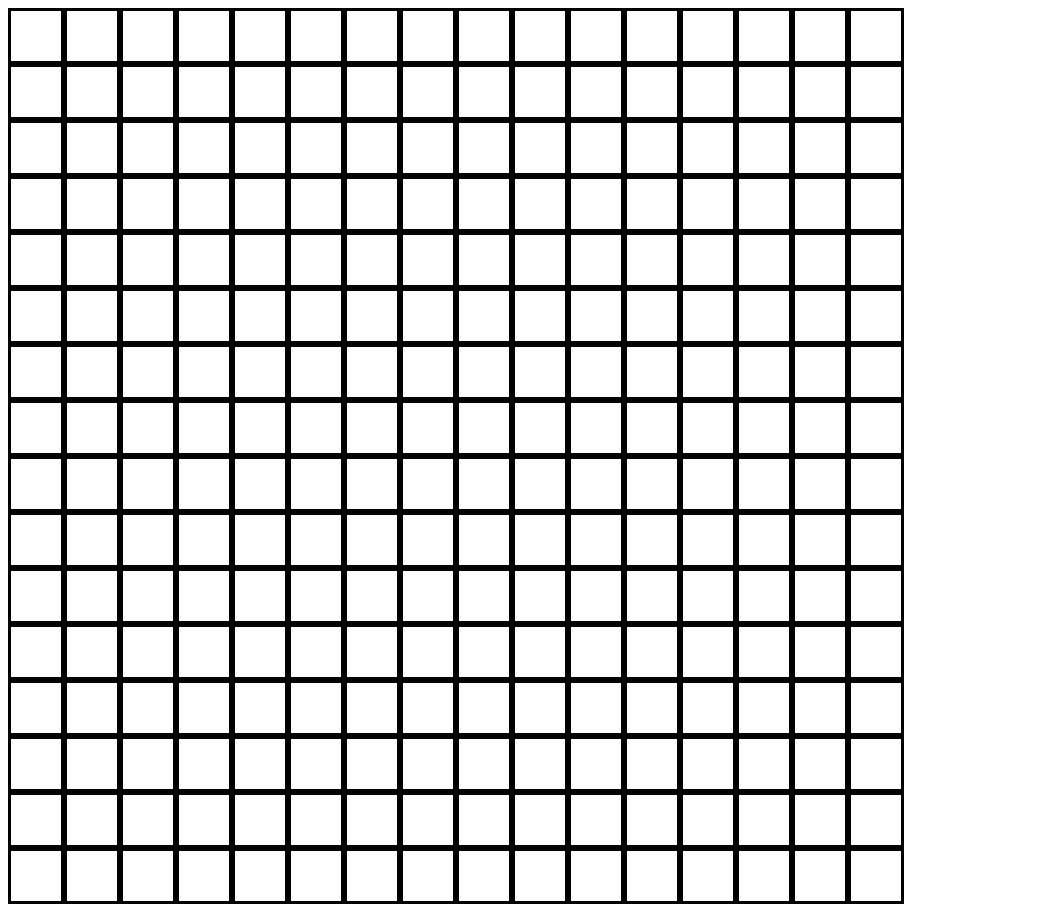
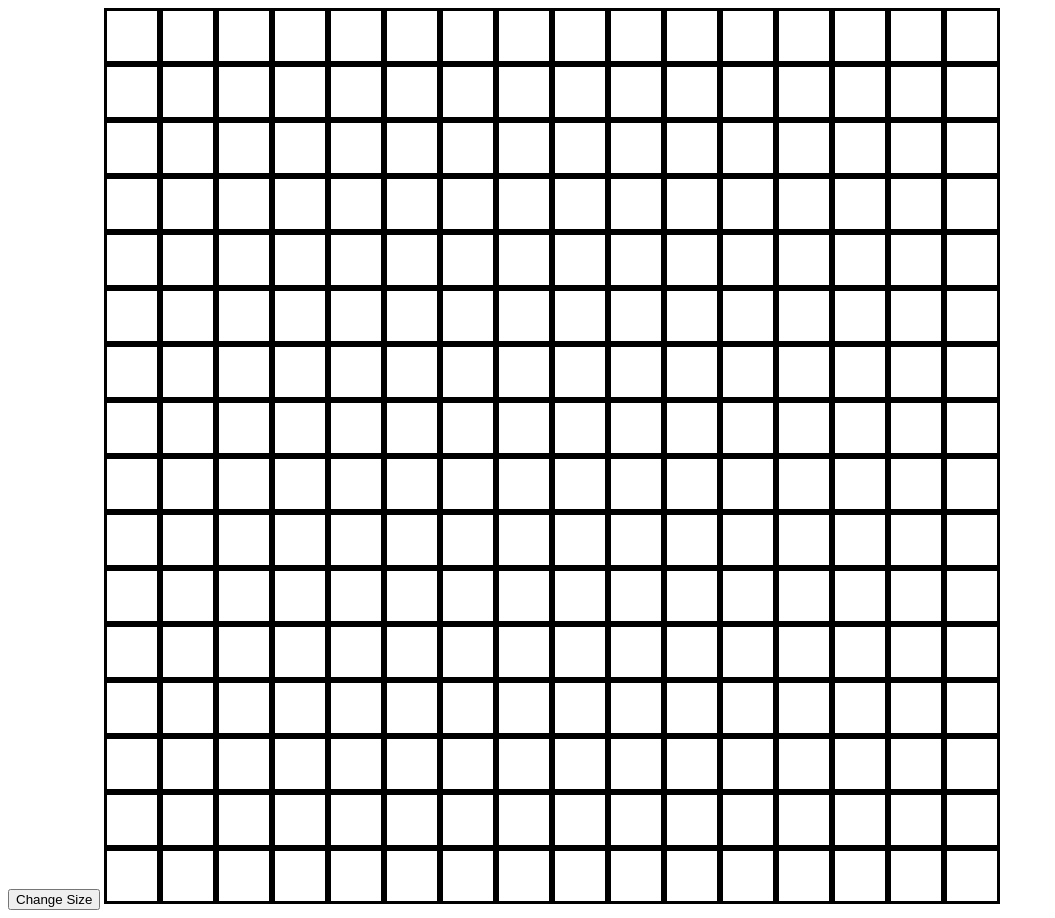
Before and after one commit to Surya-Mal/Odin-Etch-A-Sketch-project, a plain HTML site: page index.html in a window 1280 px wide. Shown: the whole page, without its empty margins (0-1055 px from the left). Drawn offline with Linux system fonts and the light colour scheme.

Commit message:
completed the drawing effect and the ability to change the size of the grid as well while keeping drawing effects

```diff
--- a/index.html
+++ b/index.html
@@ -7,6 +7,7 @@
     <link rel="stylesheet" href="styles.css">
 </head>
 <body>
+    <button onclick="changeSize()">Change Size</button>
 
     <div id="container">
 
--- a/script.js
+++ b/script.js
@@ -1,9 +1,10 @@
 const container = document.querySelector("#container");
 
-for(let i = 0; i < 16; i++)
+function createGrid(size = 16){
+    for(let i = 0; i < size; i++)
         {
             const row = document.createElement("div"); //Acts as its own row container
-    for(let j = 0; j < 16; j++)
+            for(let j = 0; j < size; j++)
             {
                 const square = document.createElement("div");
                 square.setAttribute("style", "width: 50px; height: 50px")
@@ -13,3 +14,32 @@ for(let i = 0; i < 16; i++)
             }
             container.appendChild(row);
         }
+}
+
+function removeGrid(){
+    while(container.firstElementChild){
+        container.removeChild(container.firstElementChild);
+    }
+}
+
+
+//Grid color changes
+container.addEventListener("mousemove", (e) => {
+    e.target.style.background = "black";
+})
+
+function changeSize(){
+    let size = prompt("Please enter the size for the grid:")
+    if(Number.isInteger(Number(size)))
+    {
+        removeGrid();
+        return createGrid(Number(size))
+    }
+    else
+    {
+        return -1
+    }
+}
+
+//!Pass in user input after button click into the createGrid fucntion
+createGrid();
--- a/styles.css
+++ b/styles.css
@@ -1,4 +1,4 @@
 #container{
-    display: flex; /*Only affects direct desendents which are the row container divs in the javascript*/
-    flex-direction: row;
+    display: inline-flex; /*! Need inline flex instead of flex becuase if it was only flex then the external display is block display which means it takes up entire space horizontally -> colering of non grid parts*/
+    flex-direction: row; /*Only affects direct desendents which are the row container divs in the javascript*/
 }
```
Lines whose indentation alone changed are shown as unchanged.
